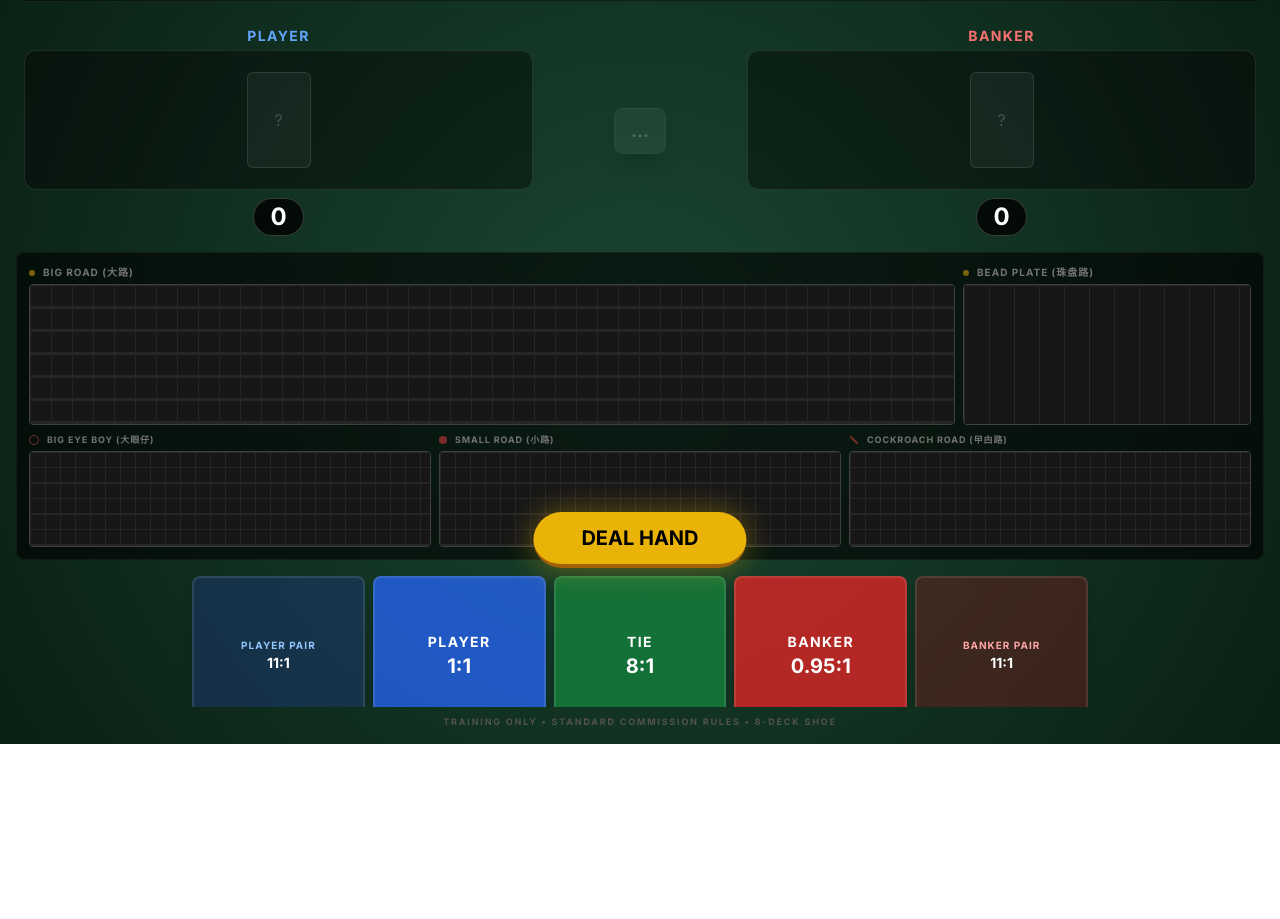
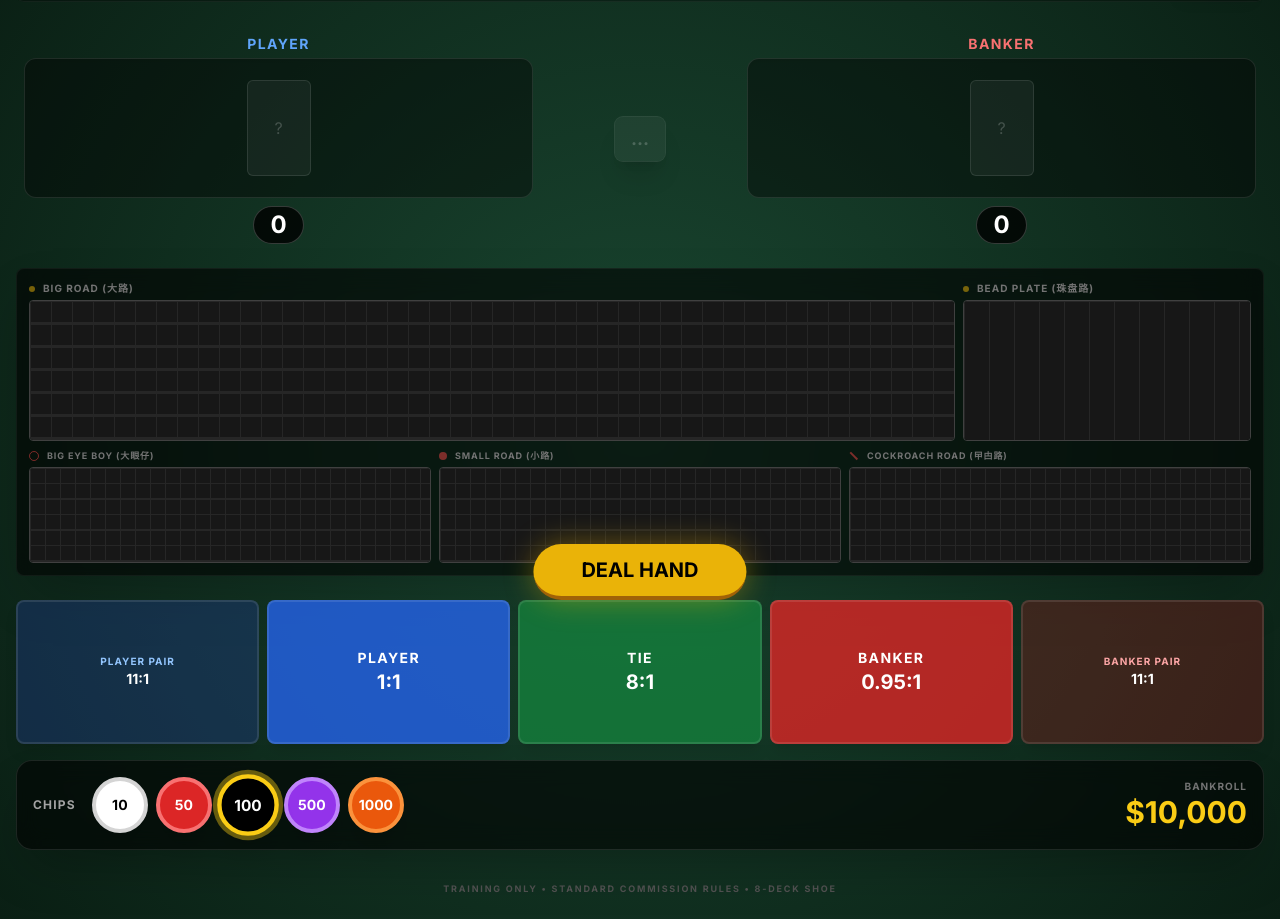
Before and after one commit to vjland/vp, a plain HTML site: page index.html in a window 1280 px wide. Shown: the part 56-975 px from the top of the page. Before the commit the page ends 800 px from the top, so only its background shows below. Drawn offline with nearby package versions, Linux system fonts and the light colour scheme.

Commit message:
Add files via upload

```diff
--- a/index.html
+++ b/index.html
@@ -13,7 +13,6 @@
             font-family: 'Inter', sans-serif;
             background-color: #0a0a0a;
             color: #e5e5e5;
-            overflow: hidden;
         }
         .casino-gradient {
             background: radial-gradient(circle at center, #1a4731 0%, #0a1f14 100%);
@@ -41,8 +40,8 @@
         }
     </style>
 </head>
-<body class="min-h-screen casino-gradient">
-    <div id="app" class="h-screen flex flex-col p-2 md:p-4 overflow-hidden relative">
+<body class="min-h-screen casino-gradient overflow-x-hidden">
+    <div id="app" class="min-h-screen flex flex-col p-2 md:p-4 relative max-w-7xl mx-auto w-full">
         <!-- New Shoe Confirmation Modal -->
         <div id="modal-container" class="hidden fixed inset-0 z-50 flex items-center justify-center p-4 bg-black/80 backdrop-blur-md">
             <div class="bg-neutral-900 border border-white/10 p-6 rounded-2xl max-w-sm w-full shadow-2xl">
@@ -61,7 +60,7 @@
         </div>
 
         <!-- Header -->
-        <header class="flex items-center justify-between gap-2 px-2 py-1 mb-2 bg-black/30 rounded-lg border border-white/5 backdrop-blur-sm relative z-10">
+        <header class="flex items-center justify-between gap-2 px-2 py-1 mb-4 bg-black/30 rounded-lg border border-white/5 backdrop-blur-sm relative z-10">
             <div class="flex items-center gap-3">
                 <h1 class="text-xl md:text-2xl font-black italic tracking-tighter uppercase">
                     Baccarat<span class="text-yellow-400">Pro</span>
@@ -93,12 +92,12 @@
         </header>
 
         <!-- Main Gameplay -->
-        <main class="flex-grow flex flex-col gap-4 max-w-7xl mx-auto w-full overflow-hidden">
+        <main class="flex-grow flex flex-col gap-6 w-full mb-4">
             <div class="flex flex-row items-center justify-center gap-2 md:gap-8 px-2 mt-4">
                 <!-- Player Hand -->
                 <div class="flex flex-col items-center gap-1 flex-1">
                     <h2 class="text-blue-400 font-black tracking-widest uppercase text-xs md:text-sm">Player</h2>
-                    <div id="player-cards" class="flex flex-wrap gap-1 p-2 md:p-4 bg-black/40 rounded-xl border border-white/10 w-full justify-center transition-all min-h-[80px] md:min-h-[140px] items-center"></div>
+                    <div id="player-cards" class="flex flex-wrap gap-1 p-2 md:p-4 bg-black/40 rounded-xl border border-white/10 w-full justify-center transition-all min-h-[80px] md:min-h-[140px] items-center shadow-inner"></div>
                     <div class="mt-1 bg-black/80 px-4 py-0.5 rounded-full border border-white/20">
                         <span id="player-score" class="text-lg md:text-2xl font-black text-white">0</span>
                     </div>
@@ -117,7 +116,7 @@
                 <!-- Banker Hand -->
                 <div class="flex flex-col items-center gap-1 flex-1">
                     <h2 class="text-red-400 font-black tracking-widest uppercase text-xs md:text-sm">Banker</h2>
-                    <div id="banker-cards" class="flex flex-wrap gap-1 p-2 md:p-4 bg-black/40 rounded-xl border border-white/10 w-full justify-center transition-all min-h-[80px] md:min-h-[140px] items-center"></div>
+                    <div id="banker-cards" class="flex flex-wrap gap-1 p-2 md:p-4 bg-black/40 rounded-xl border border-white/10 w-full justify-center transition-all min-h-[80px] md:min-h-[140px] items-center shadow-inner"></div>
                     <div class="mt-1 bg-black/80 px-4 py-0.5 rounded-full border border-white/20">
                         <span id="banker-score" class="text-lg md:text-2xl font-black text-white">0</span>
                     </div>
@@ -125,7 +124,7 @@
             </div>
 
             <!-- Roadmaps -->
-            <div id="roadmap-container" class="flex flex-col gap-2 w-full bg-black/60 p-3 rounded-lg border border-white/5 backdrop-blur-md overflow-hidden flex-shrink-0">
+            <div id="roadmap-container" class="flex flex-col gap-2 w-full bg-black/60 p-3 rounded-lg border border-white/5 backdrop-blur-md overflow-hidden flex-shrink-0 shadow-2xl">
                 <div class="flex gap-2 h-36 md:h-40">
                     <div class="flex flex-col flex-grow min-w-0">
                         <h3 class="text-[10px] font-bold text-neutral-500 mb-1 uppercase tracking-widest flex items-center gap-2">
@@ -163,33 +162,35 @@
             </div>
 
             <!-- Betting Controls -->
-            <div class="mt-auto relative">
-                <div id="deal-button-container" class="absolute -top-16 left-1/2 -translate-x-1/2 z-20">
+            <div class="mt-auto relative w-full">
+                <div id="deal-button-container" class="absolute -top-14 left-1/2 -translate-x-1/2 z-20">
                     <button id="deal-btn" class="bg-yellow-500 hover:bg-yellow-400 text-black px-12 py-3 rounded-full font-black text-xl uppercase shadow-[0_0_30px_rgba(234,179,8,0.4)] transition-all active:scale-95 border-b-4 border-yellow-700 active:border-b-0 active:translate-y-1">
                         Deal Hand
                     </button>
                 </div>
 
-                <div class="w-full max-w-4xl mx-auto flex flex-col gap-4">
-                    <div id="betting-areas" class="grid grid-cols-5 gap-2 h-32 md:h-40">
+                <div class="w-full mx-auto flex flex-col gap-4">
+                    <div id="betting-areas" class="grid grid-cols-5 gap-2 h-24 md:h-36">
                         <!-- Betting buttons will be populated here -->
                     </div>
 
-                    <div class="flex items-center justify-center gap-4 bg-black/50 p-4 rounded-2xl border border-white/5">
-                        <div class="text-neutral-400 font-bold mr-4 hidden sm:block">SELECT CHIP:</div>
-                        <div id="chip-selection" class="flex gap-2">
-                            <!-- Chips will be populated here -->
+                    <div class="flex items-center justify-between gap-4 bg-black/60 p-4 rounded-2xl border border-white/10 shadow-2xl backdrop-blur-md">
+                        <div class="flex items-center gap-4">
+                            <div class="text-neutral-400 font-bold uppercase text-xs tracking-widest hidden sm:block">Chips</div>
+                            <div id="chip-selection" class="flex gap-2">
+                                <!-- Chips will be populated here -->
+                            </div>
                         </div>
-                        <div class="ml-auto flex flex-col items-end">
-                            <span class="text-neutral-500 text-xs font-bold uppercase">Balance</span>
-                            <span id="balance-display" class="text-xl md:text-2xl font-black text-yellow-400">$10,000</span>
+                        <div class="flex flex-col items-end">
+                            <span class="text-neutral-500 text-[10px] font-black uppercase tracking-widest">Bankroll</span>
+                            <span id="balance-display" class="text-xl md:text-3xl font-black text-yellow-400 leading-none">$10,000</span>
                         </div>
                     </div>
                 </div>
             </div>
         </main>
 
-        <footer class="mt-2 text-center text-neutral-600 text-[9px] uppercase font-bold tracking-[0.2em]">
+        <footer class="mt-4 pb-2 text-center text-neutral-600 text-[9px] uppercase font-bold tracking-[0.2em]">
             Training Only • Standard Commission Rules • 8-Deck Shoe
         </footer>
     </div>
--- a/main.js
+++ b/main.js
@@ -51,6 +51,7 @@ const CHIP_VALUES = [10, 50, 100, 500, 1000];
 
 // --- Initialization ---
 function init() {
+    console.log("Baccarat Pro Trainer Initializing...");
     setupBettingAreas();
     setupChips();
     attachEventListeners();
@@ -99,15 +100,17 @@ function toggleMode() {
     elements.modeText.textContent = dealMode.toUpperCase();
 
     if (dealMode === 'auto') {
-        elements.modeToggle.classList.replace('bg-orange-600/20', 'bg-blue-600/20');
-        elements.modeToggle.classList.replace('border-orange-500/50', 'border-blue-500/50');
-        elements.modeIndicator.classList.replace('bg-orange-400', 'bg-blue-400');
+        elements.modeToggle.classList.remove('bg-orange-600/20', 'border-orange-500/50');
+        elements.modeToggle.classList.add('bg-blue-600/20', 'border-blue-500/50');
+        elements.modeIndicator.classList.remove('bg-orange-400');
+        elements.modeIndicator.classList.add('bg-blue-400');
         elements.timerContainer.classList.remove('hidden');
         if (gameState === 'betting') startTimer();
     } else {
-        elements.modeToggle.classList.replace('bg-blue-600/20', 'bg-orange-600/20');
-        elements.modeToggle.classList.replace('border-blue-500/50', 'border-orange-500/50');
-        elements.modeIndicator.classList.replace('bg-blue-400', 'bg-orange-400');
+        elements.modeToggle.classList.remove('bg-blue-600/20', 'border-blue-500/50');
+        elements.modeToggle.classList.add('bg-orange-600/20', 'border-orange-500/50');
+        elements.modeIndicator.classList.remove('bg-blue-400');
+        elements.modeIndicator.classList.add('bg-orange-400');
         elements.timerContainer.classList.add('hidden');
         stopTimer();
     }
@@ -180,9 +183,17 @@ function handleDeal(instant = false) {
 // --- Rendering Logic ---
 function render() {
     // Header & Balance
+    if (elements.balance) {
         elements.balance.textContent = `$${balance.toLocaleString()}`;
+    }
+
+    if (elements.shoeCount) {
         elements.shoeCount.textContent = `${shoeStats.used}/${shoeStats.total}`;
+    }
+
+    if (elements.shoeProgress) {
         elements.shoeProgress.style.width = `${(shoeStats.used / shoeStats.total) * 100}%`;
+    }
 
     // Cards
     renderCards(elements.playerCards, lastResult?.playerCards || []);
@@ -193,10 +204,14 @@ function render() {
     // Result Label
     if (lastResult) {
         elements.resultLabel.textContent = lastResult.winner === Game.Winner.Tie ? 'TIE' : lastResult.winner === Game.Winner.Player ? 'PLAYER' : 'BANKER';
-        elements.resultLabel.className = `text-center px-4 py-2 rounded-lg font-black text-xs md:text-lg transition-all shadow-xl ring-1 ring-white/10 ${
-            lastResult.winner === Game.Winner.Player ? 'bg-blue-600/80 shadow-blue-600/20' :
-            lastResult.winner === Game.Winner.Banker ? 'bg-red-600/80 shadow-red-600/20' : 'bg-green-600/80 shadow-green-600/20'
-        }`;
+        let baseClasses = "text-center px-4 py-2 rounded-lg font-black text-xs md:text-lg transition-all shadow-xl ring-1 ring-white/10 ";
+        if (lastResult.winner === Game.Winner.Player) {
+            elements.resultLabel.className = baseClasses + "bg-blue-600/80 shadow-blue-600/20";
+        } else if (lastResult.winner === Game.Winner.Banker) {
+            elements.resultLabel.className = baseClasses + "bg-red-600/80 shadow-red-600/20";
+        } else {
+            elements.resultLabel.className = baseClasses + "bg-green-600/80 shadow-green-600/20";
+        }
     } else {
         elements.resultLabel.textContent = '...';
         elements.resultLabel.className = 'text-center px-4 py-2 rounded-lg font-black text-xs md:text-lg transition-all shadow-xl ring-1 ring-white/10 bg-white/5 text-white/20';
@@ -214,6 +229,7 @@ function render() {
 }
 
 function renderCards(container, cards) {
+    if (!container) return;
     container.innerHTML = '';
     if (cards.length === 0) {
         container.innerHTML = '<div class="w-12 h-16 md:w-16 md:h-24 bg-white/5 border border-white/10 rounded-md flex items-center justify-center text-white/20">?</div>';
@@ -222,7 +238,7 @@ function renderCards(container, cards) {
     cards.forEach(card => {
         const isRed = card.suit === Game.Suit.Hearts || card.suit === Game.Suit.Diamonds;
         const cardEl = document.createElement('div');
-        cardEl.className = 'w-12 h-16 md:w-16 md:h-24 bg-white rounded-md shadow-xl flex flex-col p-1 transition-all transform';
+        cardEl.className = 'w-12 h-16 md:w-16 md:h-24 bg-white rounded-md shadow-xl flex flex-col p-1 transition-all transform hover:-translate-y-1';
         cardEl.innerHTML = `
             <div class="text-[10px] md:text-sm font-bold leading-none ${isRed ? 'text-red-600' : 'text-black'}">${card.rank}</div>
             <div class="flex-grow flex items-center justify-center text-lg md:text-2xl ${isRed ? 'text-red-600' : 'text-black'}">${card.suit}</div>
@@ -234,22 +250,23 @@ function renderCards(container, cards) {
 
 function setupBettingAreas() {
     const areas = [
-        { id: Game.BetTarget.PlayerPair, label: 'PLAYER PAIR', odds: '11:1', color: 'blue-900/40', text: 'blue-300' },
-        { id: Game.BetTarget.Player, label: 'PLAYER', odds: '1:1', color: 'blue-600/80', text: 'white', large: true },
-        { id: Game.BetTarget.Tie, label: 'TIE', odds: '8:1', color: 'green-700/80', text: 'white', large: true },
-        { id: Game.BetTarget.Banker, label: 'BANKER', odds: '0.95:1', color: 'red-600/80', text: 'white', large: true },
-        { id: Game.BetTarget.BankerPair, label: 'BANKER PAIR', odds: '11:1', color: 'red-900/40', text: 'red-300' },
+        { id: Game.BetTarget.PlayerPair, label: 'PLAYER PAIR', odds: '11:1', bgClass: 'bg-blue-900/40', textClass: 'text-blue-300', large: false },
+        { id: Game.BetTarget.Player, label: 'PLAYER', odds: '1:1', bgClass: 'bg-blue-600/80', textClass: 'text-white', large: true },
+        { id: Game.BetTarget.Tie, label: 'TIE', odds: '8:1', bgClass: 'bg-green-700/80', textClass: 'text-white', large: true },
+        { id: Game.BetTarget.Banker, label: 'BANKER', odds: '0.95:1', bgClass: 'bg-red-600/80', textClass: 'text-white', large: true },
+        { id: Game.BetTarget.BankerPair, label: 'BANKER PAIR', odds: '11:1', bgClass: 'bg-red-900/40', textClass: 'text-red-300', large: false },
     ];
 
+    if (!elements.bettingAreas) return;
     elements.bettingAreas.innerHTML = '';
     areas.forEach(area => {
         const btn = document.createElement('button');
-        btn.id = `bet-${area.id.replace(' ', '-')}`;
-        btn.className = `relative rounded-lg border-2 border-white/10 flex flex-col items-center justify-center transition-all active:scale-95 shadow-lg bg-${area.color}`;
+        btn.id = `bet-${area.id.replace(/\s+/g, '-')}`;
+        btn.className = `relative rounded-lg border-2 border-white/10 flex flex-col items-center justify-center transition-all active:scale-95 shadow-lg ${area.bgClass}`;
         btn.innerHTML = `
-            <span class="${area.large ? 'text-sm font-black' : 'text-[10px] font-bold'} text-${area.text} tracking-widest">${area.label}</span>
+            <span class="${area.large ? 'text-sm font-black' : 'text-[10px] font-bold'} ${area.textClass} tracking-widest uppercase">${area.label}</span>
             <span class="${area.large ? 'text-xl font-black' : 'text-sm font-bold'} text-white">${area.odds}</span>
-            <div id="chip-on-${area.id.replace(' ', '-')}" class="hidden absolute -top-3 left-1/2 -translate-x-1/2 bg-yellow-400 text-black px-2 py-0.5 rounded-full text-xs font-bold border-2 border-white shadow-md">$0</div>
+            <div id="chip-on-${area.id.replace(/\s+/g, '-')}" class="hidden absolute -top-3 left-1/2 -translate-x-1/2 bg-yellow-400 text-black px-2 py-0.5 rounded-full text-xs font-bold border-2 border-white shadow-md z-30">$0</div>
         `;
         btn.addEventListener('click', () => placeBet(area.id));
         elements.bettingAreas.appendChild(btn);
@@ -267,31 +284,35 @@ function placeBet(target) {
 
 function updateBettingAreas() {
     Object.values(Game.BetTarget).forEach(target => {
-        const chipEl = document.getElementById(`chip-on-${target.replace(' ', '-')}`);
+        const safeId = target.replace(/\s+/g, '-');
+        const chipEl = document.getElementById(`chip-on-${safeId}`);
+        if (chipEl) {
             if (currentBets[target]) {
                 chipEl.textContent = `$${currentBets[target]}`;
                 chipEl.classList.remove('hidden');
             } else {
                 chipEl.classList.add('hidden');
             }
+        }
     });
 }
 
 function setupChips() {
+    if (!elements.chipSelection) return;
     elements.chipSelection.innerHTML = '';
     CHIP_VALUES.forEach(val => {
         const chip = document.createElement('button');
         chip.id = `chip-${val}`;
-        chip.className = `w-12 h-12 md:w-14 md:h-14 rounded-full border-4 flex items-center justify-center font-bold text-sm transition-transform hover:scale-110 shadow-xl border-white/20`;
+        let baseClass = "w-10 h-10 md:w-14 md:h-14 rounded-full border-4 flex items-center justify-center font-black text-[10px] md:text-sm transition-all hover:scale-110 shadow-xl ";
 
         let colorClass = '';
-        if (val === 10) colorClass = 'bg-white text-black';
-        else if (val === 50) colorClass = 'bg-red-600';
-        else if (val === 100) colorClass = 'bg-black text-white';
-        else if (val === 500) colorClass = 'bg-purple-600';
-        else if (val === 1000) colorClass = 'bg-orange-600';
+        if (val === 10) colorClass = 'bg-white text-black border-neutral-300';
+        else if (val === 50) colorClass = 'bg-red-600 text-white border-red-400';
+        else if (val === 100) colorClass = 'bg-black text-white border-neutral-700';
+        else if (val === 500) colorClass = 'bg-purple-600 text-white border-purple-400';
+        else if (val === 1000) colorClass = 'bg-orange-600 text-white border-orange-400';
 
-        chip.className += ` ${colorClass}`;
+        chip.className = baseClass + colorClass;
         chip.textContent = val;
         chip.addEventListener('click', () => {
             selectedChip = val;
@@ -305,10 +326,19 @@ function setupChips() {
 function updateChips() {
     CHIP_VALUES.forEach(val => {
         const chip = document.getElementById(`chip-${val}`);
+        if (chip) {
             if (selectedChip === val) {
-            chip.classList.add('scale-110', 'border-yellow-400', 'ring-4', 'ring-yellow-400/20');
+                chip.classList.add('scale-110', 'ring-4', 'ring-yellow-400/40', 'z-10');
+                chip.style.borderColor = "#facc15"; // yellow-400
             } else {
-            chip.classList.remove('scale-110', 'border-yellow-400', 'ring-4', 'ring-yellow-400/20');
+                chip.classList.remove('scale-110', 'ring-4', 'ring-yellow-400/40', 'z-10');
+                // Restore original border color based on value
+                if (val === 10) chip.style.borderColor = "#d4d4d4";
+                else if (val === 50) chip.style.borderColor = "#f87171";
+                else if (val === 100) chip.style.borderColor = "#404040";
+                else if (val === 500) chip.style.borderColor = "#c084fc";
+                else if (val === 1000) chip.style.borderColor = "#fb923c";
+            }
         }
     });
 }
@@ -318,6 +348,7 @@ function renderRoadmaps() {
     const { matrix: bigMatrix, path } = Game.generateBigRoad(history);
 
     // Bead Plate
+    if (elements.beadPlate) {
         renderGrid(elements.beadPlate, 12, 'w-5 h-5 md:w-6 md:h-6', (r, c) => {
             const index = c * 6 + r;
             const res = history[index];
@@ -332,8 +363,10 @@ function renderRoadmaps() {
                 </div>
             `;
         });
+    }
 
     // Big Road
+    if (elements.bigRoad) {
         renderGrid(elements.bigRoad, 100, 'w-4 h-4 md:w-5 md:h-5', (r, c) => {
             const cell = bigMatrix[r][c];
             if (!cell) return '';
@@ -345,33 +378,31 @@ function renderRoadmaps() {
                 </div>
             `;
         });
+    }
 
-    // Big Eye Boy
+    // Derived Roads
     const bebMatrix = Game.generateDerivedRoad(bigMatrix, path, 1);
-    renderGrid(elements.bigEyeBoy, 60, 'w-3 h-3 md:w-3.5 md:h-3.5', (r, c) => {
-        const color = bebMatrix[r][c];
+    if (elements.bigEyeBoy) renderDerivedGrid(elements.bigEyeBoy, bebMatrix, 60, 'beb');
+
+    const smMatrix = Game.generateDerivedRoad(bigMatrix, path, 2);
+    if (elements.smallRoad) renderDerivedGrid(elements.smallRoad, smMatrix, 60, 'sm');
+
+    const crMatrix = Game.generateDerivedRoad(bigMatrix, path, 3);
+    if (elements.cockroachRoad) renderDerivedGrid(elements.cockroachRoad, crMatrix, 60, 'cr');
+}
+
+function renderDerivedGrid(container, matrix, cols, type) {
+    renderGrid(container, cols, 'w-3 h-3 md:w-3.5 md:h-3.5', (r, c) => {
+        const color = matrix[r][c];
         if (!color) return '';
-        return `<div class="w-2 h-2 md:w-2.5 md:h-2.5 rounded-full border-[1.5px] ${color === 'red' ? 'border-red-500' : 'border-blue-500'}"></div>`;
-    });
-
-    // Small Road
-    const smMatrix = Game.generateDerivedRoad(bigMatrix, path, 2);
-    renderGrid(elements.smallRoad, 60, 'w-3 h-3 md:w-3.5 md:h-3.5', (r, c) => {
-        const color = smMatrix[r][c];
-        if (!color) return '';
-        return `<div class="w-1.5 h-1.5 md:w-2 md:h-2 rounded-full ${color === 'red' ? 'bg-red-500' : 'bg-blue-500'}"></div>`;
-    });
-
-    // Cockroach Road
-    const crMatrix = Game.generateDerivedRoad(bigMatrix, path, 3);
-    renderGrid(elements.cockroachRoad, 60, 'w-3 h-3 md:w-3.5 md:h-3.5', (r, c) => {
-        const color = crMatrix[r][c];
-        if (!color) return '';
+        if (type === 'beb') return `<div class="w-2 h-2 md:w-2.5 md:h-2.5 rounded-full border-[1.5px] ${color === 'red' ? 'border-red-500' : 'border-blue-500'}"></div>`;
+        if (type === 'sm') return `<div class="w-1.5 h-1.5 md:w-2 md:h-2 rounded-full ${color === 'red' ? 'bg-red-500' : 'bg-blue-500'}"></div>`;
         return `<div class="w-[1.5px] h-[70%] rotate-45 ${color === 'red' ? 'bg-red-500' : 'bg-blue-500'}"></div>`;
     });
 }
 
 function renderGrid(container, cols, cellSize, cellRenderer) {
+    if (!container) return;
     container.innerHTML = '';
     for (let c = 0; c < cols; c++) {
         for (let r = 0; r < 6; r++) {
@@ -384,4 +415,8 @@ function renderGrid(container, cols, cellSize, cellRenderer) {
 }
 
 // --- Start ---
+if (document.readyState === 'loading') {
+    document.addEventListener('DOMContentLoaded', init);
+} else {
     init();
+}
```
Lines whose indentation alone changed are shown as unchanged.
